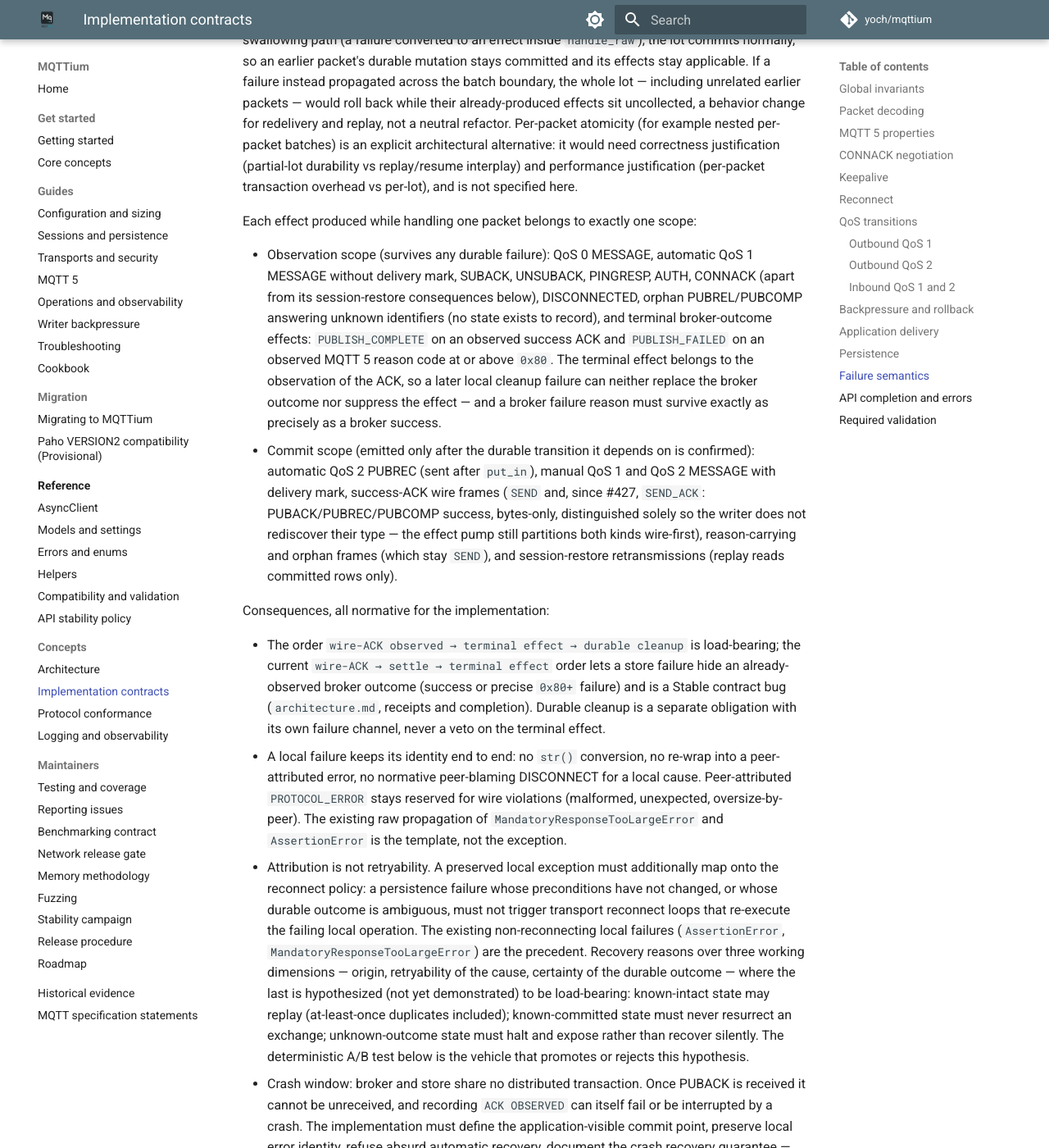
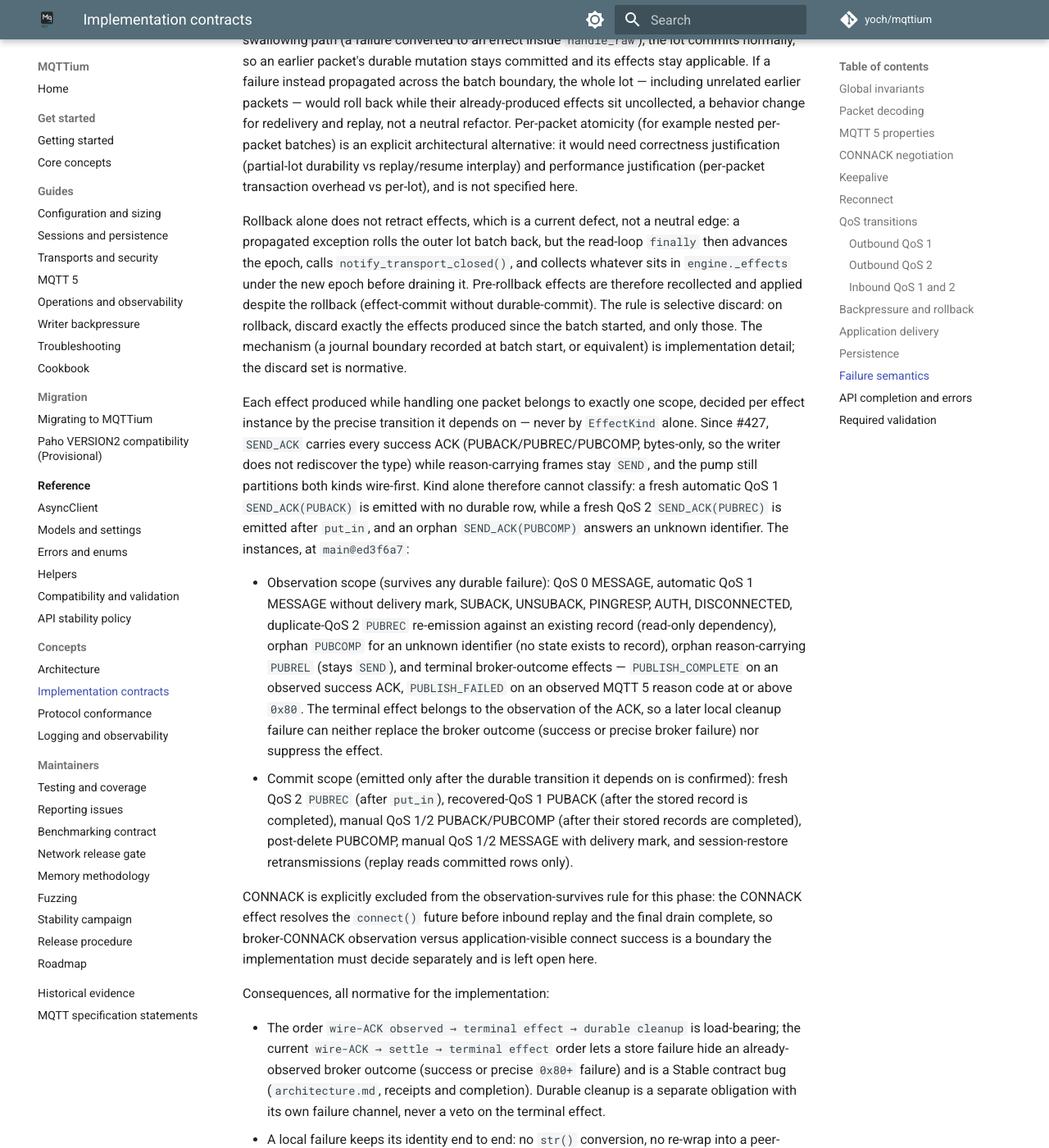
Before and after one commit to yoch/mqttium, an MkDocs documentation site: the page built from docs/implementation-guide.md, in a window 1280 px wide and 1400 px high, scrolled down 6132 px. Shown: the whole window at 82% size. Built offline with MkDocs 1.6.1 and Material for MkDocs 9.7.7, drawn with Linux system fonts in a browser that asks for light colours; comment, search, counter and statistics services are not loaded; some of the changed text lies outside the part shown.

Commit message:
docs: address triage review (per-instance scope, rollback discard, known-stale)

```diff
--- a/docs/implementation-guide.md
+++ b/docs/implementation-guide.md
@@ -258,29 +258,53 @@
 refactor. Per-packet atomicity (for example nested per-packet batches) is an
 explicit architectural alternative: it would need correctness justification
 (partial-lot durability vs replay/resume interplay) and performance
-justification (per-packet transaction overhead vs per-lot), and is not
-specified here.
+ justification (per-packet transaction overhead vs per-lot), and is not
+ specified here.
 
-Each effect produced while handling one packet belongs to exactly one scope:
+ Rollback alone does not retract effects, which is a current defect, not a
+ neutral edge: a propagated exception rolls the outer lot batch back, but the
+ read-loop `finally` then advances the epoch, calls
+ `notify_transport_closed()`, and collects whatever sits in `engine._effects`
+ under the new epoch before draining it. Pre-rollback effects are therefore
+ recollected and applied despite the rollback (effect-commit without
+ durable-commit). The rule is selective discard: on rollback, discard exactly
+ the effects produced since the batch started, and only those. The mechanism
+ (a journal boundary recorded at batch start, or equivalent) is implementation
+ detail; the discard set is normative.
+
+ Each effect produced while handling one packet belongs to exactly one scope,
+ decided per effect instance by the precise transition it depends on — never
+ by `EffectKind` alone. Since #427, `SEND_ACK` carries every success ACK
+ (PUBACK/PUBREC/PUBCOMP, bytes-only, so the writer does not rediscover the
+ type) while reason-carrying frames stay `SEND`, and the pump still partitions
+ both kinds wire-first. Kind alone therefore cannot classify: a fresh
+ automatic QoS 1 `SEND_ACK(PUBACK)` is emitted with no durable row, while a
+ fresh QoS 2 `SEND_ACK(PUBREC)` is emitted after `put_in`, and an orphan
+ `SEND_ACK(PUBCOMP)` answers an unknown identifier. The instances, at
+ `main@ed3f6a7`:
 
 - Observation scope (survives any durable failure): QoS 0 MESSAGE, automatic
   QoS 1 MESSAGE without delivery mark, SUBACK, UNSUBACK, PINGRESP, AUTH,
-  CONNACK (apart from its session-restore consequences below), DISCONNECTED,
-  orphan PUBREL/PUBCOMP answering unknown identifiers (no state exists to
-  record), and terminal broker-outcome effects: `PUBLISH_COMPLETE` on an
-  observed success ACK and `PUBLISH_FAILED` on an observed MQTT 5 reason code
-  at or above `0x80`. The terminal effect belongs to the observation of the
-  ACK, so a later local cleanup failure can neither replace the broker
-  outcome nor suppress the effect — and a broker failure reason must survive
-  exactly as precisely as a broker success.
+  DISCONNECTED, duplicate-QoS 2 `PUBREC` re-emission against an existing
+  record (read-only dependency), orphan `PUBCOMP` for an unknown identifier
+  (no state exists to record), orphan reason-carrying `PUBREL` (stays `SEND`),
+  and terminal broker-outcome effects — `PUBLISH_COMPLETE` on an observed
+  success ACK, `PUBLISH_FAILED` on an observed MQTT 5 reason code at or above
+  `0x80`. The terminal effect belongs to the observation of the ACK, so a
+  later local cleanup failure can neither replace the broker outcome (success
+  or precise broker failure) nor suppress the effect.
 - Commit scope (emitted only after the durable transition it depends on is
-  confirmed): automatic QoS 2 PUBREC (sent after `put_in`), manual QoS 1 and
-  QoS 2 MESSAGE with delivery mark, success-ACK wire frames (`SEND` and, since
-  #427, `SEND_ACK`: PUBACK/PUBREC/PUBCOMP success, bytes-only, distinguished
-  solely so the writer does not rediscover their type — the effect pump still
-  partitions both kinds wire-first), reason-carrying and orphan frames (which
-  stay `SEND`), and session-restore retransmissions (replay reads committed
-  rows only).
+  confirmed): fresh QoS 2 `PUBREC` (after `put_in`), recovered-QoS 1 PUBACK
+  (after the stored record is completed), manual QoS 1/2 PUBACK/PUBCOMP
+  (after their stored records are completed), post-delete PUBCOMP, manual
+  QoS 1/2 MESSAGE with delivery mark, and session-restore retransmissions
+  (replay reads committed rows only).
+
+CONNACK is explicitly excluded from the observation-survives rule for this
+phase: the CONNACK effect resolves the `connect()` future before inbound
+replay and the final drain complete, so broker-CONNACK observation versus
+application-visible connect success is a boundary the implementation must
+decide separately and is left open here.
 
 Consequences, all normative for the implementation:
 
@@ -303,12 +327,23 @@
   existing non-reconnecting local failures (`AssertionError`,
   `MandatoryResponseTooLargeError`) are the precedent. Recovery reasons over
   three working dimensions — origin, retryability of the cause, certainty of
-  the durable outcome — where the last is hypothesized (not yet demonstrated)
-  to be load-bearing: known-intact state may replay (at-least-once duplicates
+  the durable outcome — where the last is hypothesized, not demonstrated, to
+  be load-bearing. Known-intact state may replay (at-least-once duplicates
   included); known-committed state must never resurrect an exchange;
   unknown-outcome state must halt and expose rather than recover silently.
-  The deterministic A/B test below is the vehicle that promotes or rejects
-  this hypothesis.
+  The hypothesis stays provisional until the deterministic A/B test below
+  reproduces each case; it must not become an absolute rule beforehand.
+- Remote observation versus durable state is tracked as coherence pairs, not
+  as either side alone. The critical case the blanket rule `known-intact may
+  replay` gets wrong: packet A observes a terminal PUBACK/PUBCOMP, its
+  durable cleanup commits inside the batch, then packet B fails and the outer
+  rollback resurrects A's row. The receipt of A stays terminal, but the row
+  is not `known-intact`: it is **known-stale relative to the observed broker
+  outcome**, and replaying it would retransmit a completed exchange as
+  unfinished. For known-stale rows the model selects a defended policy —
+  per-packet commit granularity, terminal-knowledge tombstone, fail-stop with
+  no replay, or an argued alternative — rather than replaying by default.
+  This third A/B variant is part of acceptance.
 - Crash window: broker and store share no distributed transaction. Once PUBACK
   is received it cannot be unreceived, and recording `ACK OBSERVED` can itself
   fail or be interrupted by a crash. The implementation must define the
@@ -321,14 +356,21 @@
 
 Acceptance for the implementation (PR `fix/ingress-failure-semantics`):
 a deterministic A/B test where packet A produces a durable mutation plus an
-effect and packet B makes the store raise, in two variants — (a) an effect
+effect and packet B makes the store raise, in three variants — (a) an effect
 genuinely dependent on the durable COMMIT, asserting it is discarded (with
 its durable mutation rolled back per the lot semantics above) rather than
 applied; (b) an observed terminal broker outcome (PUBACK/PUBCOMP, success
 and `0x80+` cases) whose receipt must keep the broker result despite the
-cleanup failure, with the local failure on its separate channel — asserting
-in both variants durable state, exposed versus discarded effects, receipt
-outcome, MID and budget ledgers, `on_disconnect` exception identity, and the
+cleanup failure, with the local failure on its separate channel; (c) a
+terminal broker outcome whose durable cleanup committed inside the batch
+before B failed, so the outer rollback resurrects the row — asserting the
+receipt stays terminal while the row is treated as known-stale under the
+selected policy, never silently replayed as unfinished — asserting in all
+variants durable state, exposed versus discarded effects, receipt outcome,
+the full RAM ledger set mutated by A (stored-record counts, QoS 2 session
+count, Receive Maximum inflight, inbound/outbound pending bytes and message
+counts, packet identifiers, flow window, queue and parked entries, pending
+acknowledgement sets and order), `on_disconnect` exception identity, and the
 reconnect decision; no reconnect loop against a durably broken store; full
 suite, fuzz smoke, and broker integration green.
 
```
